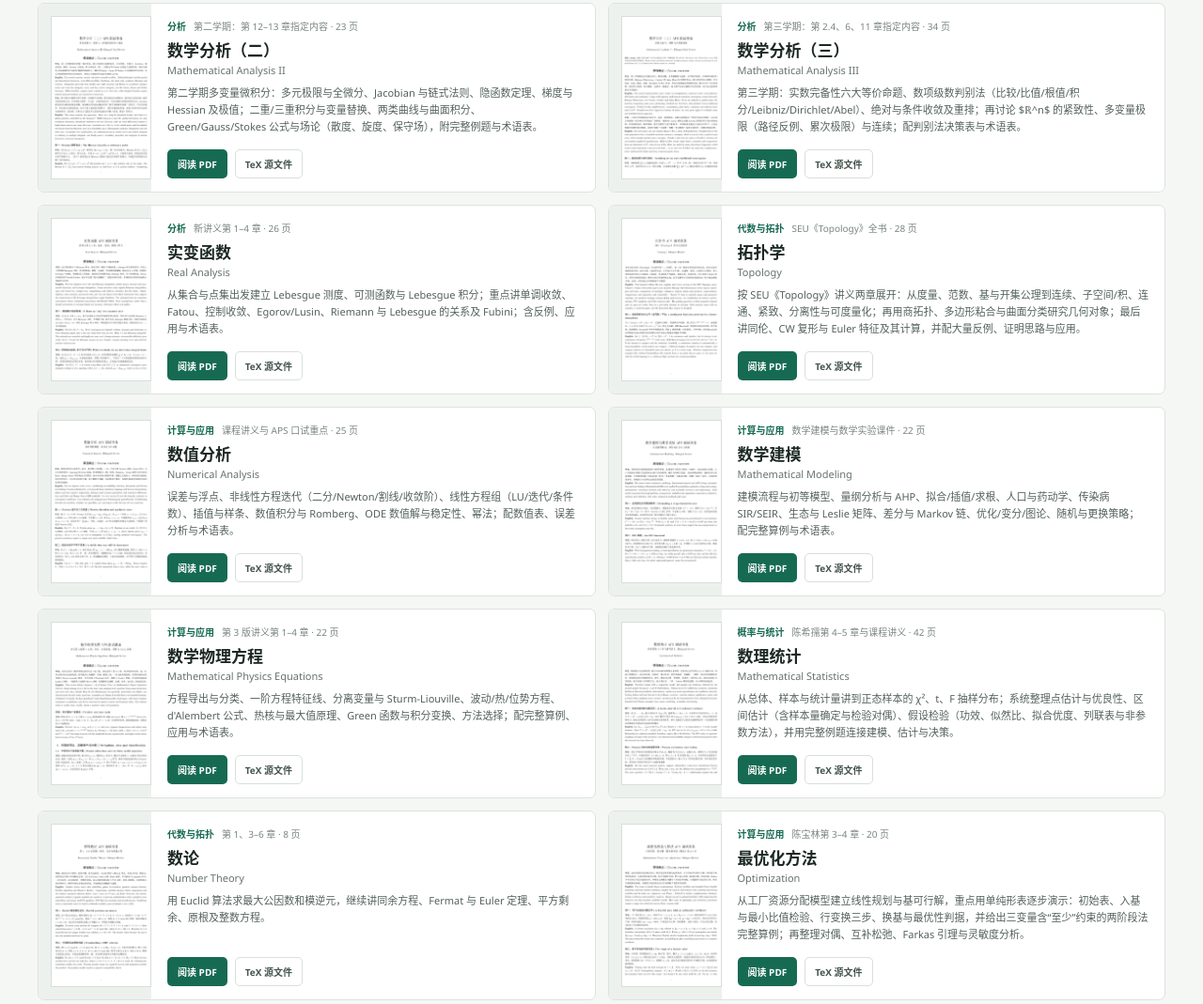
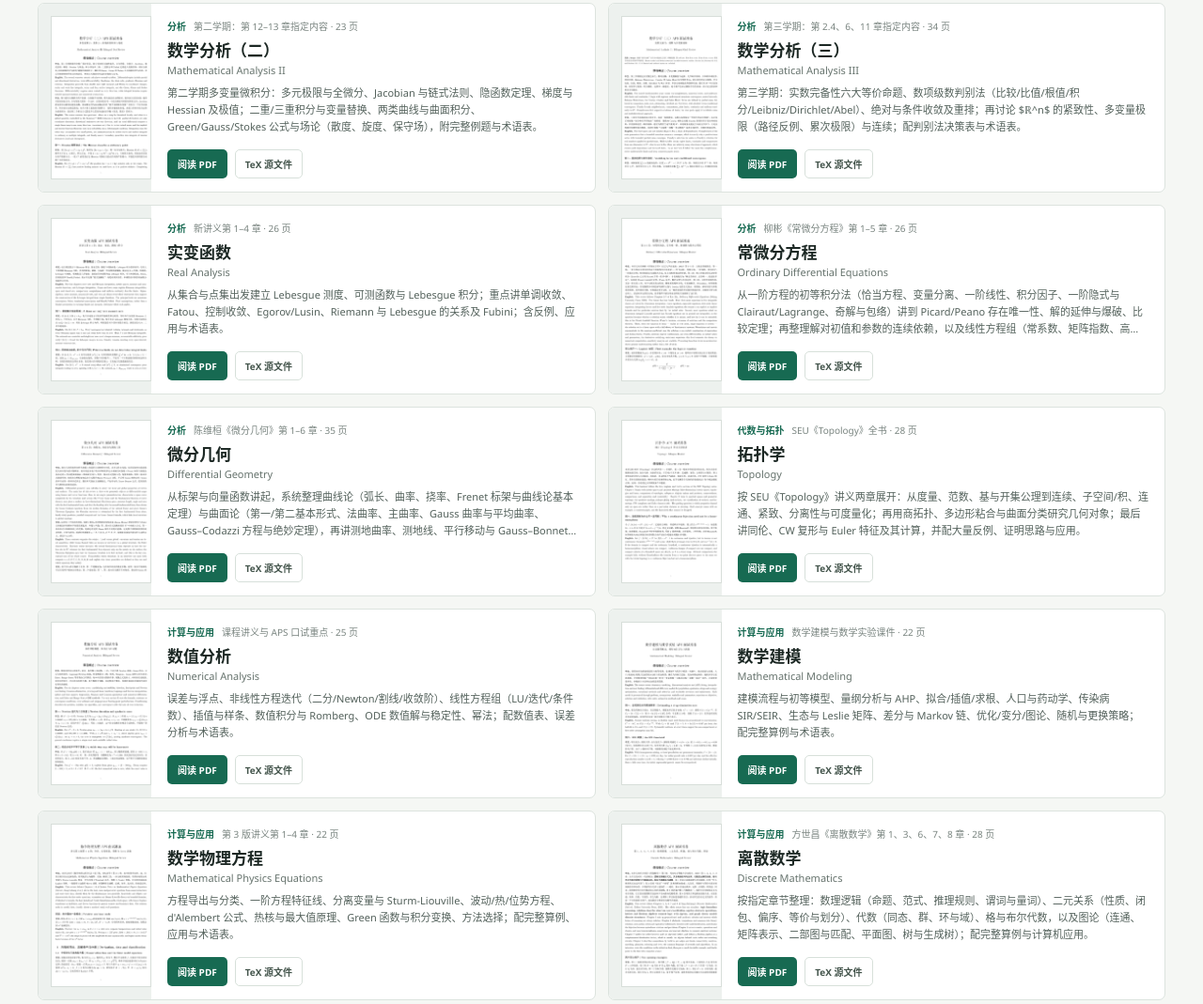
Before and after one commit to SEU-Prime/aps-math-library, a plain HTML site: page index.html in a window 1280 px wide. Shown: the part 1062-2131 px from the top of the page at 94% size. Drawn offline with Linux system fonts and the light colour scheme.

Commit message:
Add three new APS booklets: ODE, differential geometry, discrete mathematics
- Ordinary differential equations (柳彬, chapters 1-5): elementary solution methods,
  Picard/Peano theory, dependence on data, linear systems and matrix exponential (26 pages).
- Differential geometry (陈维桓, chapters 1-6): curve theory, fundamental forms,
  Gauss-Codazzi and theorema egregium, geodesics and Gauss-Bonnet (35 pages).
- Discrete mathematics (方世昌, chapters 1,3,6,7,8): logic, relations, algebra,
  lattices/Boolean algebras, graph theory (28 pages).
- Bump course total to 22, sync README/index, add revision record.

```diff
--- a/courses.json
+++ b/courses.json
@@ -126,6 +126,34 @@
     "keywords": "集合 基数 Cantor 集 外测度 可测集 σ-代数 可测函数 Egorov 定理 Lusin 定理 Lebesgue 积分 单调收敛定理 Fatou 引理 控制收敛定理 一致可积 Fubini 定理 Lp 空间"
   },
   {
+    "id": "ordinary-differential-equations",
+    "title": "常微分方程",
+    "subtitle": "Ordinary Differential Equations",
+    "group": "analysis",
+    "groupLabel": "分析",
+    "scope": "柳彬《常微分方程》第 1–5 章",
+    "pages": 26,
+    "summary": "从一阶方程的初等积分法（恰当方程、变量分离、一阶线性、积分因子、一阶隐式与 Clairaut/Lagrange、奇解与包络）讲到 Picard/Peano 存在唯一性、解的延伸与爆破、比较定理；再整理解对初值和参数的连续依赖，以及线性方程组（常系数、矩阵指数、高阶常系数与周期系数）的完整理论；配完整例题、模型应用与口试问答。",
+    "pdf": "materials/ordinary-differential-equations/ordinary-differential-equations-aps.pdf",
+    "tex": "materials/ordinary-differential-equations/source.tex",
+    "cover": "materials/ordinary-differential-equations/cover.png",
+    "keywords": "常微分方程 一阶方程 恰当方程 变量分离 积分因子 一阶线性方程 Bernoulli 方程 隐式方程 Clairaut 方程 奇解 Picard 定理 Lipschitz 条件 Peano 定理 解的延拓 爆破 Gronwall 变分方程 Wronskian 常系数线性方程组 矩阵指数 高阶线性方程 周期系数"
+  },
+  {
+    "id": "differential-geometry",
+    "title": "微分几何",
+    "subtitle": "Differential Geometry",
+    "group": "analysis",
+    "groupLabel": "分析",
+    "scope": "陈维桓《微分几何》第 1–6 章",
+    "pages": 35,
+    "summary": "从标架与向量函数讲起，系统整理曲线论（弧长、曲率、挠率、Frenet 标架与曲线论基本定理）与曲面论（第一/第二基本形式、法曲率、主曲率、Gauss 曲率与平均曲率、Gauss–Codazzi 方程与绝妙定理），再讲测地曲率、测地线、平行移动与 Gauss–Bonnet 公式；配完整计算与应用。",
+    "pdf": "materials/differential-geometry/differential-geometry-aps.pdf",
+    "tex": "materials/differential-geometry/source.tex",
+    "cover": "materials/differential-geometry/cover.png",
+    "keywords": "微分几何 曲线 弧长 曲率 挠率 Frenet 标架 Frenet 公式 第一基本形式 第二基本形式 法曲率 Weingarten 映射 主曲率 Gauss 曲率 平均曲率 Gauss-Codazzi 方程 绝妙定理 测地线 平行移动 Gauss-Bonnet"
+  },
+  {
     "id": "topology",
     "title": "拓扑学",
     "subtitle": "Topology",
@@ -180,6 +208,20 @@
     "tex": "materials/pde/source.tex",
     "cover": "materials/pde/cover.png",
     "keywords": "波动方程 热方程 Laplace 方程 定解条件 适定性 特征线 分离变量 Sturm-Liouville d'Alembert 公式 热核 最大值原理 Green 函数 镜像法 Fourier 变换 Laplace 变换"
+  },
+  {
+    "id": "discrete-mathematics",
+    "title": "离散数学",
+    "subtitle": "Discrete Mathematics",
+    "group": "applied",
+    "groupLabel": "计算与应用",
+    "scope": "方世昌《离散数学》第 1、3、6、7、8 章",
+    "pages": 28,
+    "summary": "按指定章节整理：数理逻辑（命题、范式、推理规则、谓词与量词）、二元关系（性质、闭包、偏序、等价与划分）、代数（同态、群、环与域）、格与布尔代数，以及图论（连通、矩阵表示、二部图与匹配、平面图、树与生成树）；配完整算例与计算机应用。",
+    "pdf": "materials/discrete-mathematics/discrete-mathematics-aps.pdf",
+    "tex": "materials/discrete-mathematics/source.tex",
+    "cover": "materials/discrete-mathematics/cover.png",
+    "keywords": "离散数学 命题逻辑 范式 谓词 量词 关系 传递闭包 偏序 等价关系 划分 代数结构 同态 群 环 域 格 布尔代数 图论 握手定理 二部图 平面图 树 生成树"
   },
   {
     "id": "mathematical-statistics",
--- a/index.html
+++ b/index.html
@@ -26,7 +26,7 @@
           <p class="intro-text">按课程查阅 APS 面试准备讲义。每份材料围绕课程主线整理定义、公式、具体例子与可能的追问，并附中文和英文表述。</p>
         </div>
         <dl class="library-stats" aria-label="资料库概况">
-          <div><dt id="course-total">19</dt><dd>门课程</dd></div>
+          <div><dt id="course-total">22</dt><dd>门课程</dd></div>
           <div><dt>中英</dt><dd>双语讲义</dd></div>
           <div><dt>PDF</dt><dd>在线阅读</dd></div>
         </dl>
@@ -49,7 +49,7 @@
         </div>
 
         <div class="results-line">
-          <p id="result-count" aria-live="polite">显示 19 门课程</p>
+          <p id="result-count" aria-live="polite">显示 22 门课程</p>
           <p>每门课程提供 PDF 和可编辑的 TeX 源文件</p>
         </div>
         <div id="course-list" class="course-grid" aria-live="polite"></div>
```
Also changed, not shown: materials/differential-geometry/cover.png (added), materials/discrete-mathematics/cover.png (added), materials/ordinary-differential-equations/cover.png (added), 8 other files.
